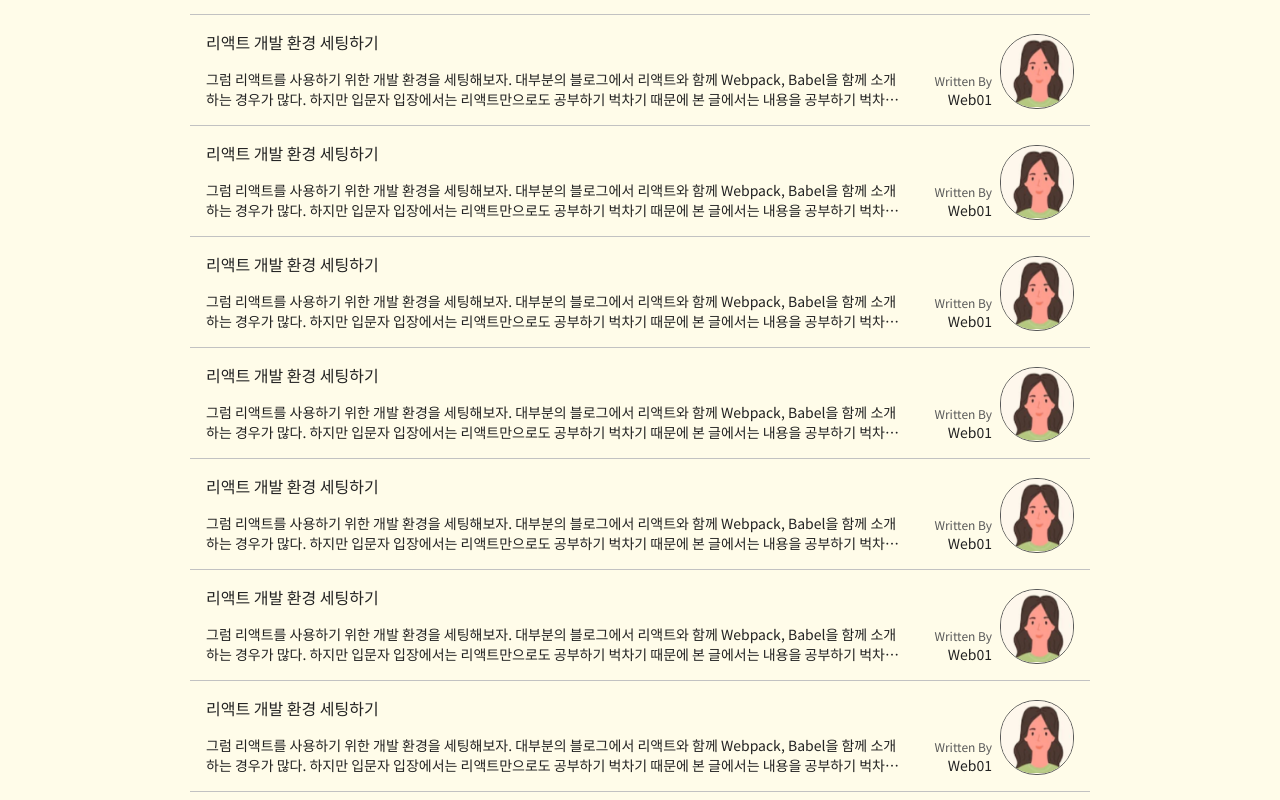
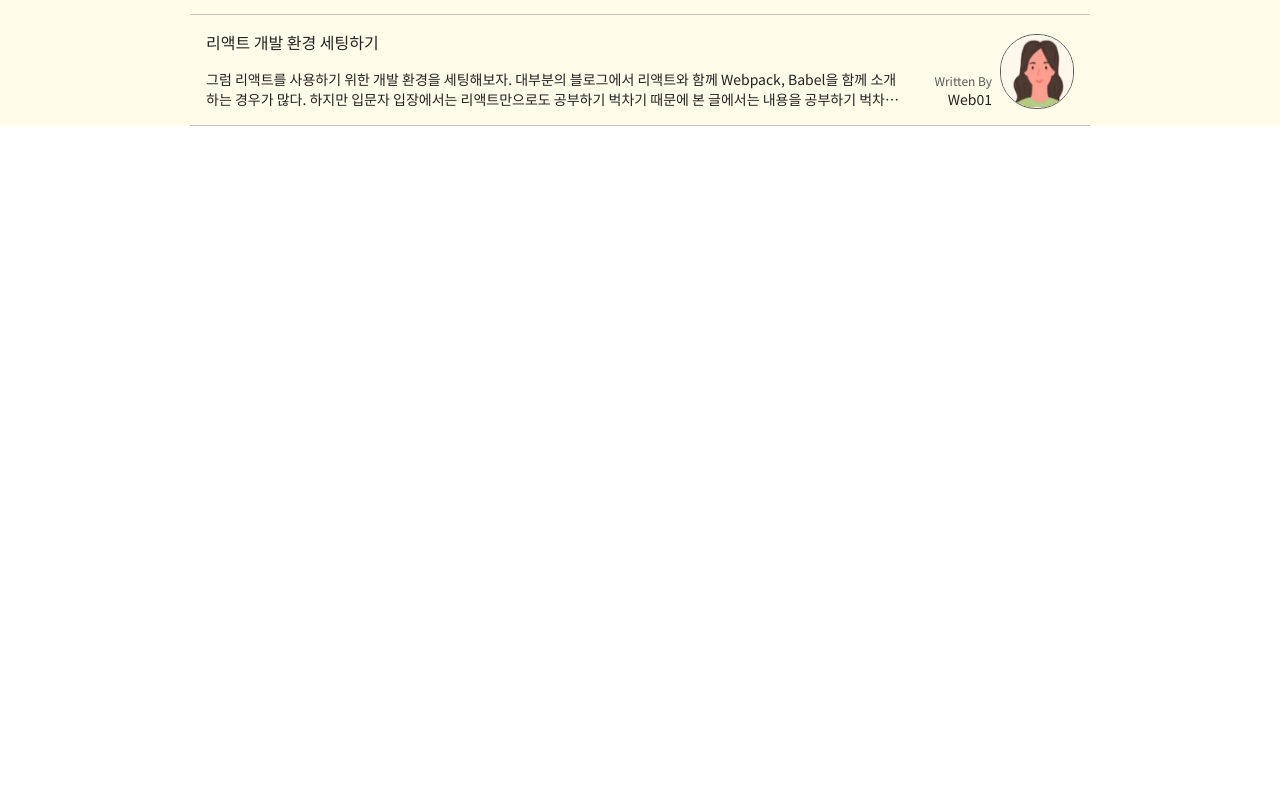
Before and after one commit to boostcampwm-2022/web01-knoticle, a Next.js app in the folder frontend/: page /search in a window 1280 px wide. Shown: the part 5660-6460 px from the top of the page. After the commit the page ends 5786 px from the top, so only its background shows below. Built offline with nearby package versions, Linux system fonts and the light colour scheme; a web font is replaced by a local one.

Commit message:
chore: 불필요한 코드 제거

```diff
--- a/frontend/pages/search.tsx
+++ b/frontend/pages/search.tsx
@@ -18,9 +18,6 @@ export default function Search() {
             {items.map((item) => (
               <SearchListItem key={item} />
             ))}
-            {items.map((item) => (
-              <SearchListItem key={item} />
-            ))}
           </div>
         </PageInnerSmall>
       </PageWrapper>
```
